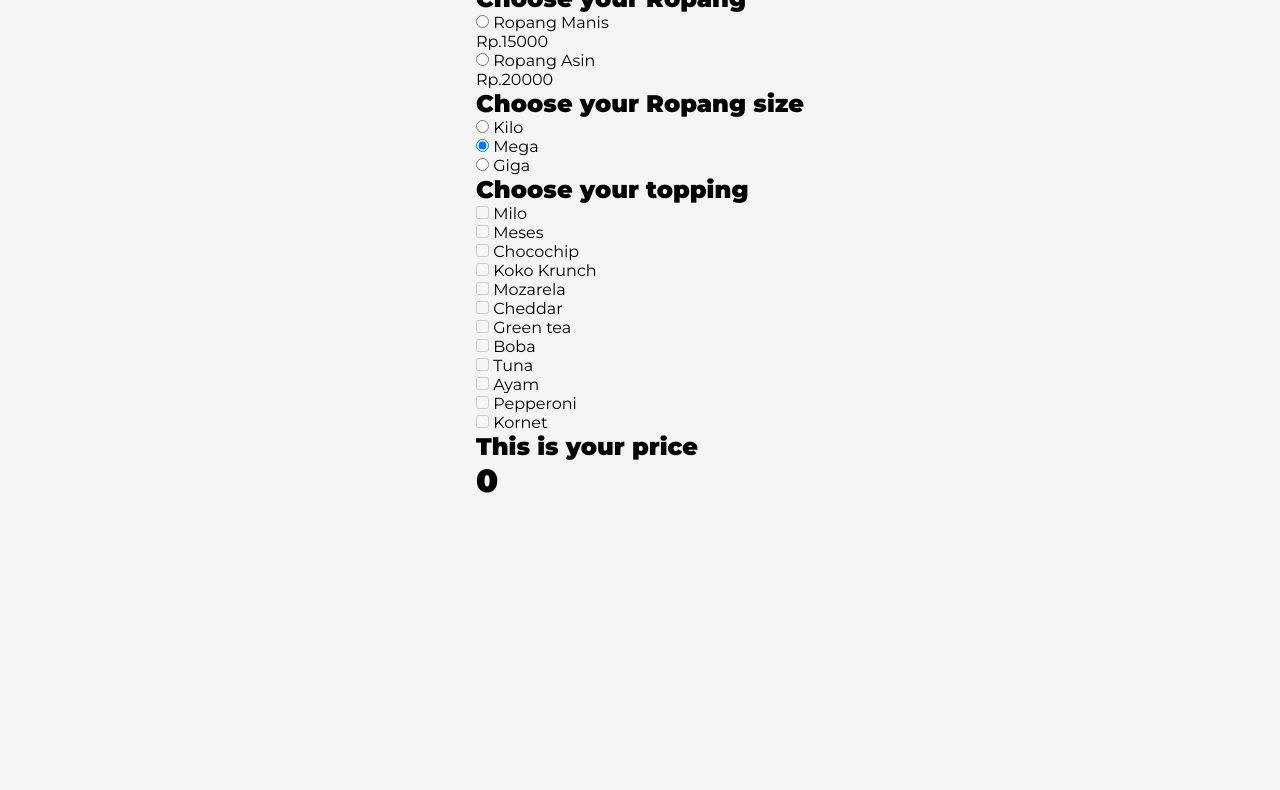
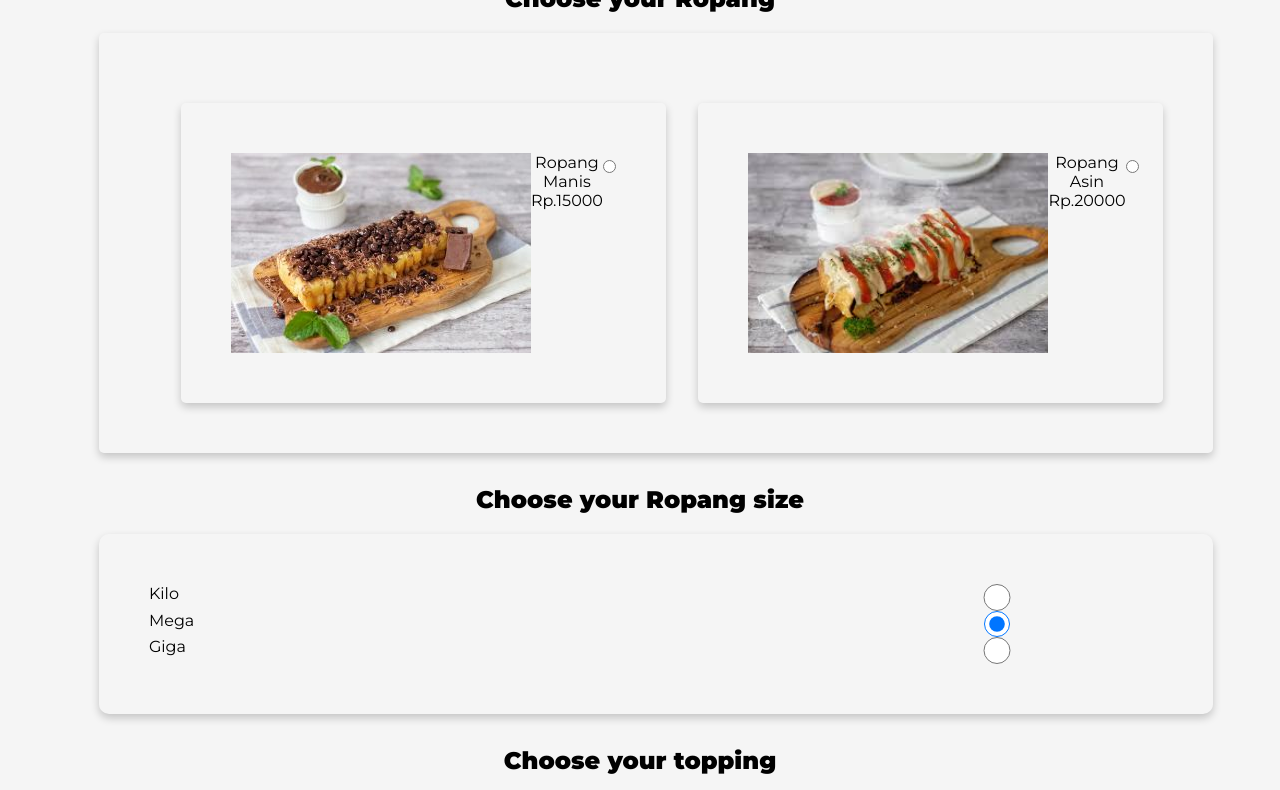
Before and after one commit to ozy-ahmad/ropangApp, a plain HTML site: page index.html in a window 1280 px wide. Shown: the part 55-845 px from the top of the page. Before the commit the page ends 800 px from the top, so only its background shows below. Drawn offline with Linux system fonts and the light colour scheme.

Commit message:
done styling

```diff
--- a/assets/styles.css
+++ b/assets/styles.css
@@ -13,7 +13,6 @@ body {
 }
 
 main {
-    /* margin-top: 35rem; */
     margin-left: 5rem;
     margin-right: 5rem;
 
@@ -37,3 +36,55 @@ h5,
 h6 {
     color: black;
 }
+
+input[type=radio] {
+    border: 0px;
+    width: 100%;
+    height: 2em;
+}
+
+.row {
+    display: flex;
+    flex-direction: row;
+    justify-content: center;
+}
+
+.card {
+    display: flex;
+    box-shadow: 0 4px 8px 0 rgba(0, 0, 0, 0.2);
+    border-radius: 5px;
+    padding: 50px;
+    margin-top: 20px;
+    margin-left: 2rem;
+    text-align: center;
+}
+
+.ropangImg {
+    display: inline-block;
+}
+
+.titleHead {
+    margin-top: 2rem;
+    margin-bottom: 1rem;
+}
+
+.checkboxTick {
+    display: flex;
+    flex-direction: row;
+}
+
+.sizeWrapper {
+    display: grid;
+    grid-template-rows: 1fr;
+    font-weight: 20px;
+    border-radius: 10px;
+    grid-template-areas: "areaSize areaSize areaSize"
+}
+
+.checkWrapper {
+    display: grid;
+    grid-template-rows: 1fr;
+    font-weight: 20px;
+    border-radius: 10px;
+    grid-template-areas: "area area area"
+}
--- a/index.html
+++ b/index.html
@@ -1,183 +1,108 @@
 <!DOCTYPE html>
 <html lang="en">
+
 <head>
   <meta charset="UTF-8" />
   <meta name="viewport" content="width=device-width, initial-scale=1.0" />
   <link rel="stylesheet" href="./assets/styles.css" />
   <title>Ropang App</title>
 </head>
+
 <body>
   <main>
     <!-- title -->
-      <h1>Roti Panggang</h1>
+    <h1>Roti Panggang </h1>
 
     <!-- Ropang menu -->
-      <h2>Choose your Ropang</h2>
-      <form name="formRopangMenu">
+    <h2 class="row">Choose your Ropang</h2>
+    <form class="card" name="formRopangMenu">
+      <div class="row">
+        <div class="card">
+          <img class="ropangImg" src="./assets/img/ropang-manis.jpeg" alt="roti manis">
           <!-- radio button ropang manis -->
+          <label for="ropang-manis"> Ropang Manis<br />
+            <span id="ropangManisPrice"></span> </label><br />
           <input type="radio" id="ropang-manis" name="ropang" value="15000" />
-        <label for="ropang-manis"
-          >Ropang Manis<br />
-          <span id="ropangManisPrice"></span> </label
-        ><br />
 
+        </div>
+        <div class="card">
+          <img class="ropangImg" src="./assets/img/ropang-asin.jpeg" alt="roti asin">
           <!-- radio button ropang asin -->
+          <label for="ropang-asin">Ropang Asin <br />
+            <span id="ropangAsinPrice"></span></label><br /> <br />
           <input type="radio" id="ropang-asin" name="ropang" value="20000" />
-        <label for="ropang-asin"
-          >Ropang Asin <br />
-          <span id="ropangAsinPrice"></span></label
-        ><br />
+
+        </div>
+      </div>
     </form>
 
     <!-- Ropang size -->
-      <h2>Choose your Ropang size</h2>
-      <form name="formRopangSize">
+    <h2 class="row titleHead">Choose your Ropang size</h2>
+    <form class="card sizeWrapper" name="formRopangSize">
       <!-- kilo -->
+      <label class="checkboxTick areaSize" for="kilo">Kilo</label><br />
       <input type="radio" id="kilo" name="ropang-size" value="-3000" />
-        <label for="kilo">Kilo</label><br />
       <!-- mega -->
-        <input
-          type="radio"
-          id="mega"
-          name="ropang-size"
-          value="0"
-          checked="checked"
-        />
-        <label for="mega">Mega</label><br />
+      <label class="checkboxTick areaSize" for="mega">Mega</label><br />
+      <input type="radio" id="mega" name="ropang-size" value="0" checked="checked" />
       <!-- giga -->
+      <label class="checkboxTick areaSize" for="giga">Giga</label><br />
       <input type="radio" id="giga" name="ropang-size" value="5000" />
-        <label for="giga">Giga</label><br />
+
     </form>
 
     <!-- topping checkbox -->
-      <h2>Choose your topping</h2>
-      <form>
+    <h2 class="row titleHead">Choose your topping</h2>
+    <form class="card checkWrapper">
+      <div class="area">
         <!-- milo -->
-        <input
-          class="manis"
-          type="checkbox"
-          id="milo"
-          name="toping"
-          value="1000"
-          disabled
-        />
+        <input class="manis" type="checkbox" id="milo" name="toping" value="1000" disabled />
         <label for="milo"> Milo</label><br />
         <!-- meses -->
-        <input
-          class="manis"
-          type="checkbox"
-          id="meses"
-          name="toping"
-          value="1000"
-          disabled
-        />
+        <input class="manis" type="checkbox" id="meses" name="toping" value="1000" disabled />
         <label for="vehicle2"> Meses</label><br />
         <!-- chocochip -->
-        <input
-          class="manis"
-          type="checkbox"
-          id="chocochip"
-          name="toping"
-          value="1000"
-          disabled
-        ></input>
+        <input class="manis" type="checkbox" id="chocochip" name="toping" value="1000" disabled></input>
         <label for="chocochip"> Chocochip </label><br />
         <!-- koko krunch -->
-        <input
-          class="manis"
-          type="checkbox"
-          id="koko-krunch"
-          name="toping"
-          value="1000"
-          disabled
-        />
+        <input class="manis" type="checkbox" id="koko-krunch" name="toping" value="1000" disabled />
         <label for="koko-krunch"> Koko Krunch </label><br />
+      </div>
+      <div class="area">
         <!-- mozarela -->
-        <input
-          class="manis asin"
-          type="checkbox"
-          id="mozarela"
-          name="toping"
-          value="3000"
-          disabled
-        />
+        <input class="manis asin" type="checkbox" id="mozarela" name="toping" value="3000" disabled />
         <label for="mozarela"> Mozarela </label><br />
         <!-- cheddar -->
-        <input
-          class="manis asin"
-          type="checkbox"
-          id="cheddar"
-          name="toping"
-          value="3000"
-          disabled
-        />
+        <input class="manis asin" type="checkbox" id="cheddar" name="toping" value="3000" disabled />
         <label for="cheddar"> Cheddar </label><br />
         <!-- green tea -->
-        <input
-          class="manis"
-          type="checkbox"
-          id="green-tea"
-          name="toping"
-          value="3000"
-          disabled
-        />
+        <input class="manis" type="checkbox" id="green-tea" name="toping" value="3000" disabled />
         <label for="green-tea"> Green tea </label><br />
         <!-- boba -->
-        <input
-          class="manis"
-          type="checkbox"
-          id="boba"
-          name="toping"
-          value="3000"
-          disabled
-        />
+        <input class="manis" type="checkbox" id="boba" name="toping" value="3000" disabled />
         <label for="boba"> Boba </label><br />
+      </div>
+      <div class="area">
         <!-- tuna -->
-        <input
-          class="asin"
-          type="checkbox"
-          id="tuna"
-          name="toping"
-          value="5000"
-          disabled
-        />
+        <input class="asin" type="checkbox" id="tuna" name="toping" value="5000" disabled />
         <label for="tuna"> Tuna </label><br />
         <!-- ayam -->
-        <input
-          class="asin"
-          type="checkbox"
-          id="ayam"
-          name="toping"
-          value="5000"
-          disabled
-        />
+        <input class="asin" type="checkbox" id="ayam" name="toping" value="5000" disabled />
         <label for="ayam"> Ayam </label><br />
         <!-- pepperoni -->
-        <input
-          class="asin"
-          type="checkbox"
-          id="pepperoni"
-          name="toping"
-          value="5000"
-          disabled
-        />
+        <input class="asin" type="checkbox" id="pepperoni" name="toping" value="5000" disabled />
         <label for="pepperoni"> Pepperoni </label><br />
         <!-- korner -->
-        <input
-          class="asin"
-          type="checkbox"
-          id="kornet"
-          name="toping"
-          value="5000"
-          disabled
-        />
+        <input class="asin" type="checkbox" id="kornet" name="toping" value="5000" disabled />
         <label for="kornet"> Kornet </label><br />
+      </div>
+
     </form>
-
     <!-- Price -->
-      <h2>This is your price</h2>
-      <h1 id="displayPrice">0</h1>
+    <h2 class="row titleHead">This is your price</h2>
+    <h1 class="card row" id="displayPrice">Please choose your ropang first</h1>
   </main>
   <script src="index.js"></script>
 </body>
+
 </html>
--- a/index.js
+++ b/index.js
@@ -121,5 +121,5 @@ const calculate = () => {
     item.value;
     total += parseInt(item.value);
   });
-  document.querySelector("#displayPrice").innerText = total;
+  document.querySelector("#displayPrice").innerText = `Rp.${total}`;
 };
```
Lines whose indentation alone changed are shown as unchanged.
